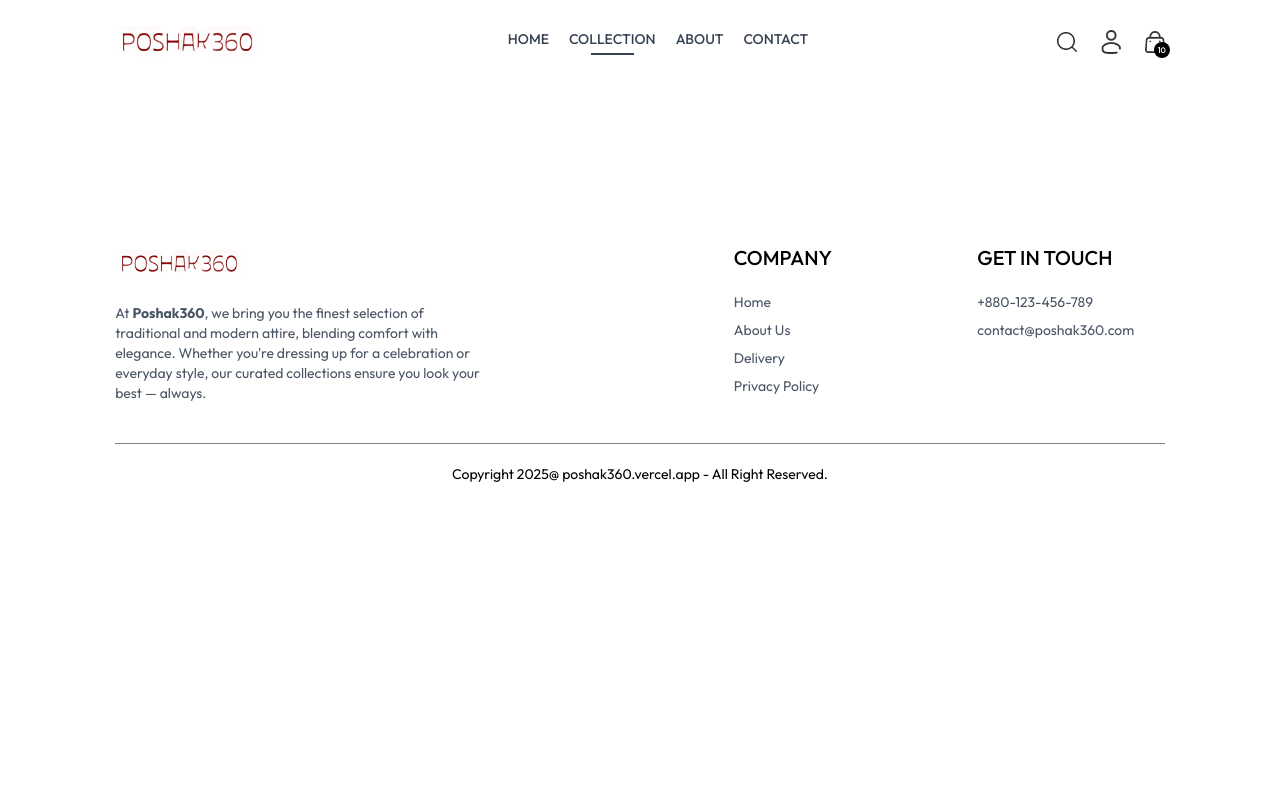
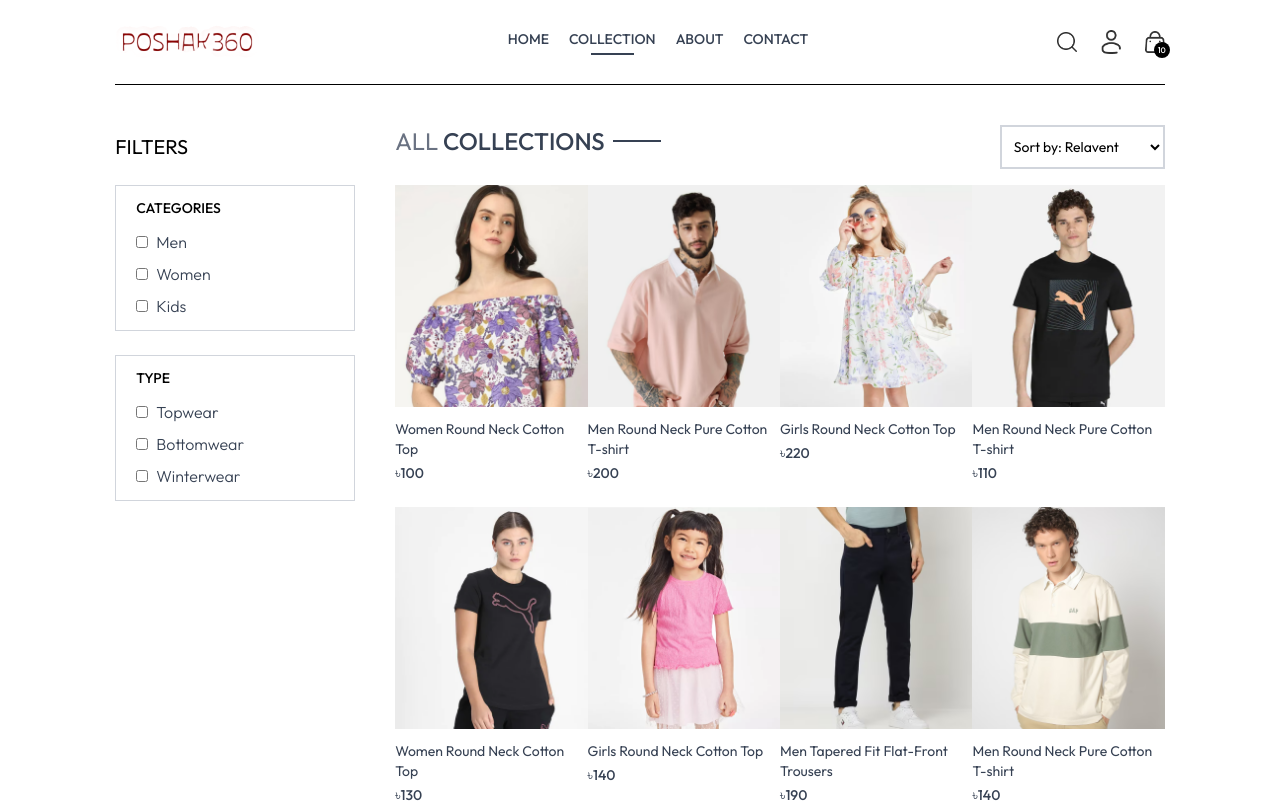
Before and after one commit to sumu9897/poshak360, a React (Vite) app in the folder client/: page /collection in a window 1280 px wide. Shown: the top 803 px of the page. Built offline with nearby package versions, Linux system fonts and the light colour scheme.

Commit message:
Colection Page all functionality done

```diff
--- a/client/src/pages/Collection.jsx
+++ b/client/src/pages/Collection.jsx
@@ -1,11 +1,167 @@
-import React from 'react'
+import React, { useContext, useEffect, useState } from "react";
+import { ShopContext } from "../context/ShopContext";
+import { assets } from "../assets/assets";
+import Title from "../components/Title";
+import ProductItem from "../components/ProductItem";
 
 const Collection = () => {
+  const { products } = useContext(ShopContext);
+  const [showFilter, setShowFilter] = useState(false);
+  const [filterProducts, setFilterProducts] = useState([]);
+  const[category,setCategory] = useState([]);
+  const [subCategory, setSubCategory] = useState([]);
+  const [sortType, setSortType] = useState('relaveny ')
+
+  const toggleCategory = (e) => {
+    if(category.includes(e.target.value)){
+        setCategory(prev => prev.filter(item => item !== e.target.value))
+    }
+    else{
+        setCategory(prev => [...prev, e.target.value])
+    }
+  }
+
+  const toggleSubCategory = (e) => {
+    if(subCategory.includes(e.target.value)){
+        setSubCategory(prev => prev.filter(item => item !== e.target.value))
+    }else{
+        setSubCategory(prev => [...prev, e.target.value])
+    }
+  }
+
+  const applyFilter = () => {
+    let productsCopy = products.slice();
+
+    if(category.length > 0) {
+        productsCopy = productsCopy.filter(item => category.includes(item.category));
+    }
+
+    if(subCategory.length >0){
+        productsCopy= productsCopy.filter(item => subCategory.includes(item.subCategory))
+    }
+
+    setFilterProducts(productsCopy)
+  }
+
+  const sortProduct = ()=>{
+    let fpCopy = filterProducts.slice();
+
+    switch(sortType){
+        case 'low-high':
+            setFilterProducts(fpCopy.sort((a,b)=>(a.price - b.price)))
+            break;
+        case 'high-low':
+            setFilterProducts(fpCopy.sort((a,b)=>(b.price - a.price)))
+            break;
+        default:
+            applyFilter();
+            break;
+    }
+  }
+
+//   useEffect(() => {
+//     setFilterProducts(products);
+//   }, []);
+
+  useEffect(()=>{
+    applyFilter();
+  },[category,subCategory])
+
+  useEffect(()=>{
+    sortProduct()
+  },[sortType])
+
   return (
-    <div>
+    <div className="flex flex-col sm:flex-row gap-1 sm:gap-10 pt-10 border-t">
+      {/* Filter options */}
+      <div className="min-w-60">
+        <p
+          onClick={() => setShowFilter(!showFilter)}
+          className="my-2 text-xl flex items-center cursor-pointer gap-2"
+        >
+          FILTERS
+          <img
+            className={`h-3 sm:hidden ${showFilter ? "rotate-90" : ""}`}
+            src={assets.dropdown_icon}
+            alt=""
+          />
+        </p>
+        {/* Category filter */}
+        <div
+          className={`border border-gray-300 pl-5 py-3 mt-6 ${
+            showFilter ? "" : "hidden"
+          } sm:block`}
+        >
+          <p className="mb-3 text-sm font-medium">CATEGORIES</p>
+          <div className="flex flex-col gap-2 textsm font-light text-gray-700">
+            <p className="flex gap-2">
+              <input className="w-3" type="checkbox" value={"Men"} onChange={toggleCategory}/>
+              Men
+            </p>
+            <p className="flex gap-2">
+              <input className="w-3" type="checkbox" value={"Women"} onChange={toggleCategory}/>
+              Women
+            </p>
+            <p className="flex gap-2">
+              <input className="w-3" type="checkbox" value={"Kids"} onChange={toggleCategory}/>
+              Kids
+            </p>
+          </div>
+        </div>
 
+        {/* SubCategory Filter */}
+
+        <div
+          className={`border border-gray-300 pl-5 py-3 my-6 ${
+            showFilter ? "" : "hidden"
+          } sm:block`}
+        >
+          <p className="mb-3 text-sm font-medium">TYPE</p>
+          <div className="flex flex-col gap-2 textsm font-light text-gray-700">
+            <p className="flex gap-2">
+              <input className="w-3" type="checkbox" value={"Topwear"} onChange={toggleSubCategory}/>
+              Topwear
+            </p>
+            <p className="flex gap-2">
+              <input className="w-3" type="checkbox" value={"Bottomwear"} onChange={toggleSubCategory}/>
+              Bottomwear
+            </p>
+            <p className="flex gap-2">
+              <input className="w-3" type="checkbox" value={"Winterwear"} onChange={toggleSubCategory}/>
+              Winterwear
+            </p>
+          </div>
+        </div>
+      </div>
+
+      {/* Right Side */}
+
+      <div className="flex-1">
+        <div className="flex justify-between text-base sm:text-2xl mb-4">
+          <Title title1={"ALL"} title2={"COLLECTIONS"} />
+          {/* Product Sort */}
+          <select onChange={(e) => setSortType(e.target.value)} className="border-2 border-gray-300 text-sm px-2">
+            <option value="relavent">Sort by: Relavent</option>
+            <option value="low-high">Sort by: Low to High</option>
+            <option value="high-low">Sort by: High to Low</option>
+          </select>
+        </div>
+
+        {/* Map Products */}
+        <div className="grid grid-cols-2 md:grid-cols-3 lg:grid-cols-4 gap-y-6">
+          {filterProducts.map((item, index) => (
+            <ProductItem
+              key={index}
+              name={item.name}
+              id={item._id}
+              price={item.price}
+              image={item.image}
+            />
+          ))}
+        </div>
+      </div>
     </div>
-  )
-}
+  );
+};
 
-export default Collection
+export default Collection;
```
